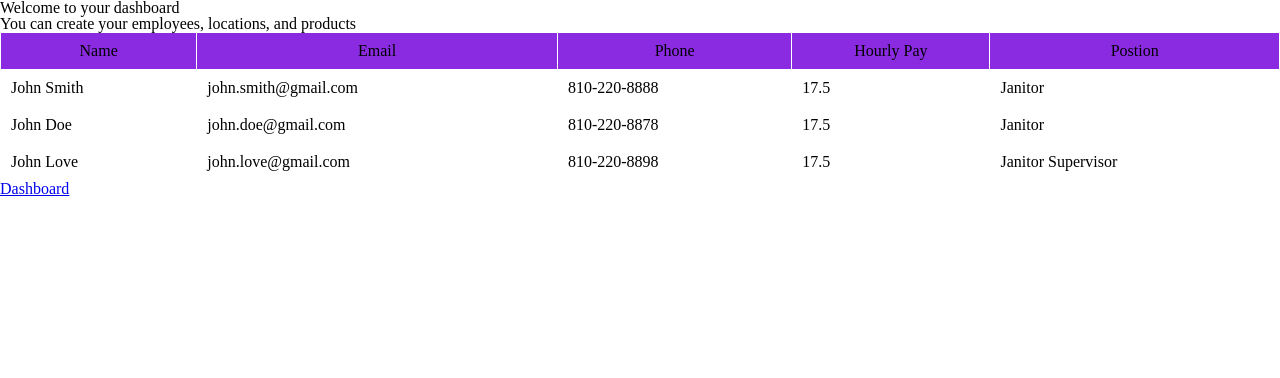
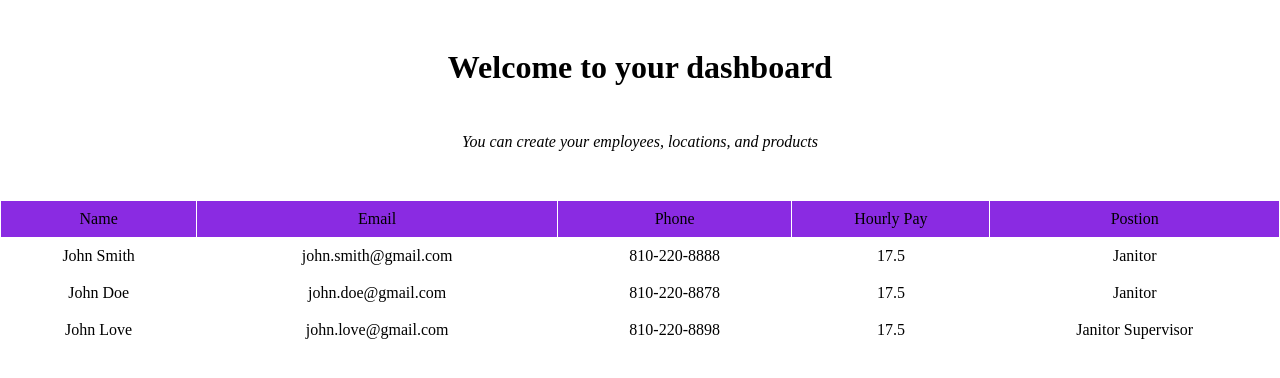
Before and after one commit to devaneyj3/cleaning_app, a Next.js app in the folder admin/: page /dashboard in a window 1280 px wide. Shown: the top 378 px of the page. Built offline with nearby package versions, Linux system fonts and the light colour scheme.

Commit message:
style dashboard

```diff
--- /dev/null
+++ b/admin/src/app/dashboard/dashboard.css
@@ -0,0 +1,17 @@
+main {
+	text-align: center;
+	display: flex;
+	height: 50vh;
+	width: 100%;
+	flex-direction: column;
+	justify-content: space-evenly;
+}
+
+h1 {
+	font-weight: bold;
+	font-size: xx-large;
+}
+
+p {
+	font-style: italic;
+}
--- a/admin/src/app/dashboard/page.js
+++ b/admin/src/app/dashboard/page.js
@@ -1,5 +1,5 @@
 import DataTable from "@/components/table";
-import Link from "next/link";
+import "./dashboard.css";
 
 export default function Dashboard() {
 	return (
@@ -7,7 +7,6 @@ export default function Dashboard() {
 			<h1>Welcome to your dashboard</h1>
 			<p>You can create your employees, locations, and products</p>
 			<DataTable />
-			<Link href="/dashboard">Dashboard</Link>
 		</main>
 	);
 }
--- a/admin/src/app/globals.css
+++ b/admin/src/app/globals.css
@@ -107,6 +107,8 @@ section {
 }
 body {
 	line-height: 1;
+	display: flex;
+	justify-content: center;
 }
 ol,
 ul {
```
